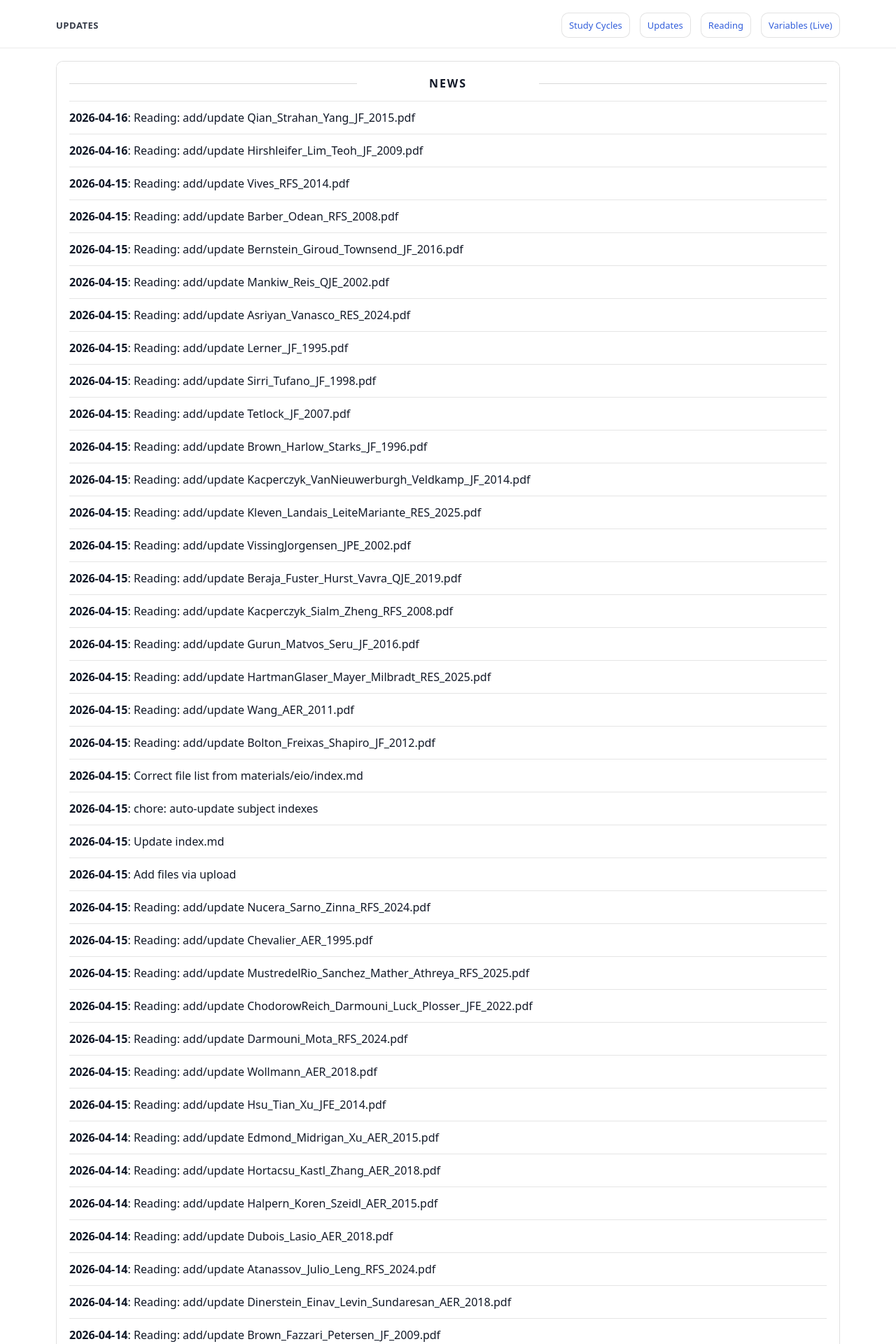
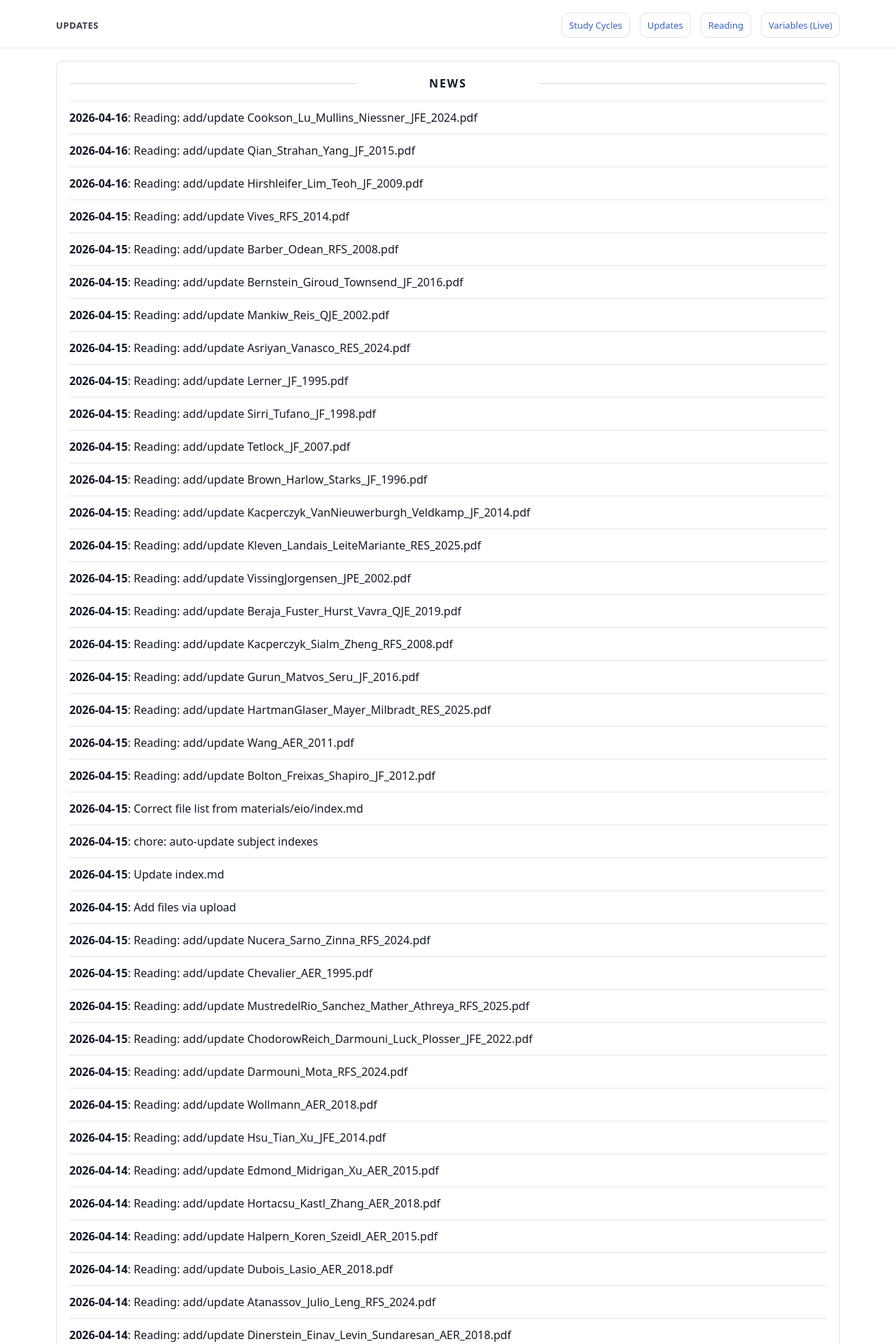
Before and after one commit to yaxinzn/study-archive, a Jekyll site: the page built from updates/index.md, in a window 1280 px wide. Shown: the top 1920 px of the page at 70% size. Built offline with Jekyll 4.4.1, drawn with Linux system fonts in a browser that asks for light colours; some of the changed text lies outside the part shown.

Commit message:
chore: update NEWS feed

```diff
--- a/_data/news.yml
+++ b/_data/news.yml
@@ -1,4 +1,7 @@
 # Auto-generated update history (sorted newest -> oldest). Do not edit manually.
+- ts: "1776290946"
+  date: "2026-04-16"
+  title: "Reading: add/update Cookson_Lu_Mullins_Niessner_JFE_2024.pdf"
 - ts: "1776286623"
   date: "2026-04-16"
   title: "Reading: add/update Qian_Strahan_Yang_JF_2015.pdf"
```
